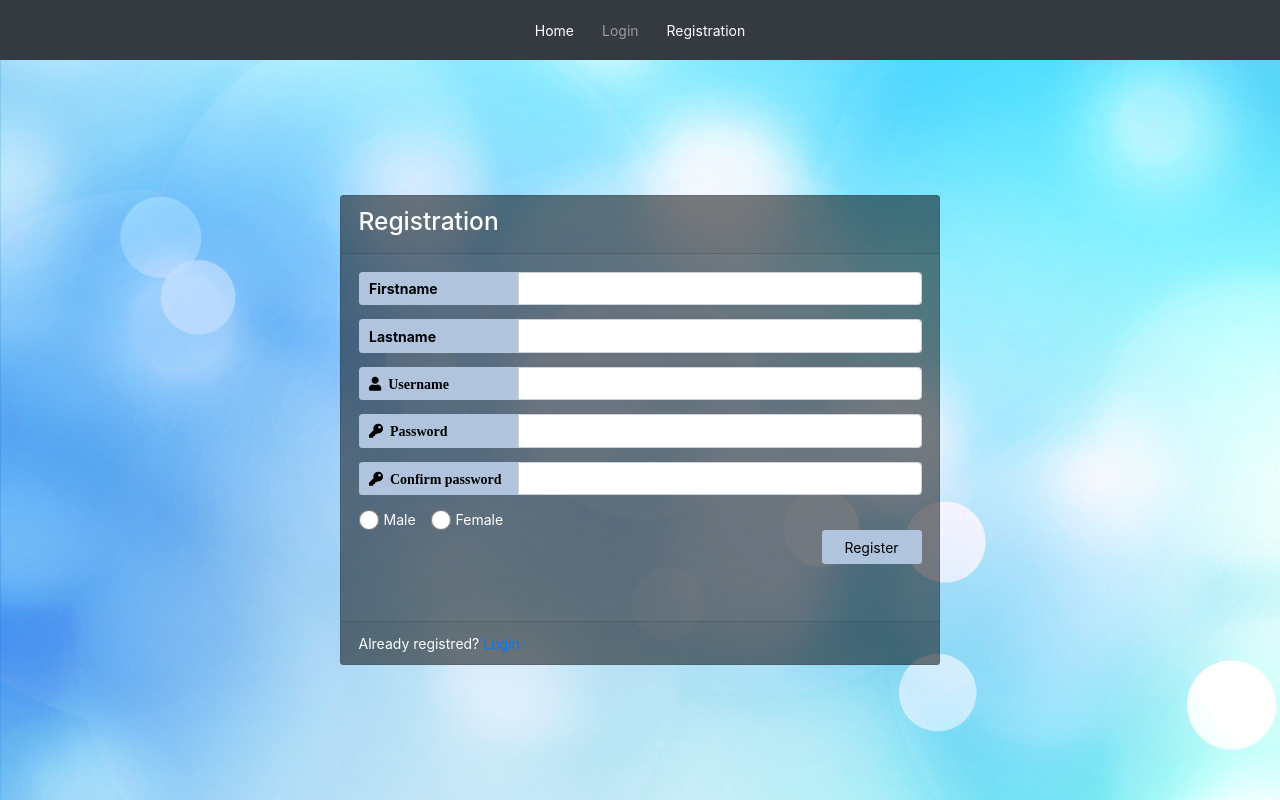
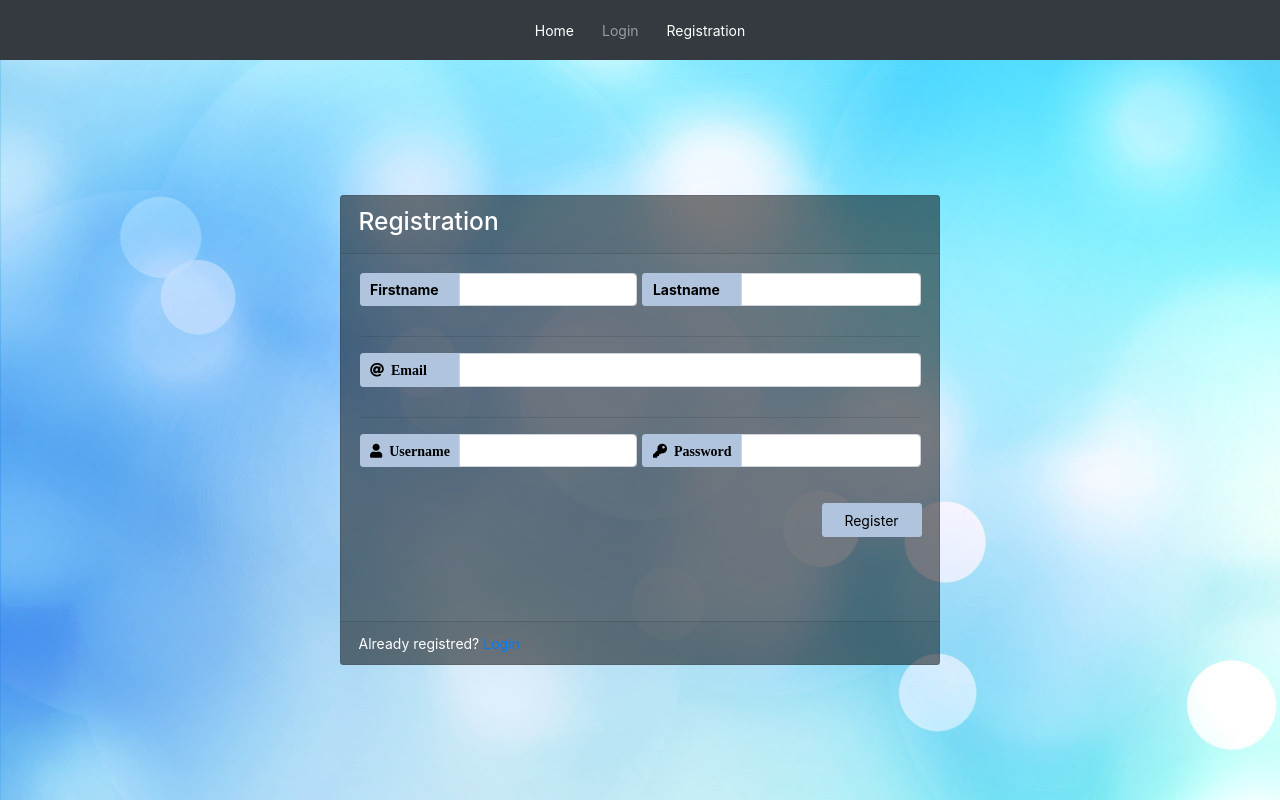
Before and after one commit to janvdhorst/webtech2, an Angular app in the folder example06-presentation/src/main/angular/: page /registration in a window 1280 px wide. Built offline with nearby package versions, Linux system fonts and the light colour scheme; a web font is replaced by a local one.

Commit message:
registration form adjusted & login as default route

```diff
--- a/example06-presentation/src/main/angular/src/app/registration/registration.component.html
+++ b/example06-presentation/src/main/angular/src/app/registration/registration.component.html
@@ -5,40 +5,56 @@
 			</div>
 			<div class="card-body">
 				<form>
+					<table>
+					<tr>
+					<td>
 					<div class="input-group form-group">
 						<div class="input-group-prepend">
 							<span class="input-group-text">Firstname</span>
 						</div>
-						<input type="text" class="form-control">
+						<input type="text" class="form-control">&nbsp;
 					</div>
+					</td>
+					<td>
 					<div class="input-group form-group">
 						<div class="input-group-prepend">
 							<span class="input-group-text">Lastname</span>
 						</div>
 						<input type="text" class="form-control">
 					</div>
+					</td>
+					</tr>
+					<td colspan="2"><hr></td>
+					<tr>
+					<td colspan="2">
+					<div class="input-group form-group">
+						<div class="input-group-prepend">
+							<span class="input-group-text"><i class="fas fa-at">&nbsp; Email</i></span>
+						</div>
+						<input type="text" class="form-control">
+					</div>
+					</td>
+					</tr>
+					<td colspan="2"><hr></td>
+					<tr>
+					<td>
 					<div class="input-group form-group">
 						<div class="input-group-prepend">
 							<span class="input-group-text"><i class="fas fa-user">&nbsp; Username</i></span>
 						</div>
-						<input type="text" class="form-control">
+						<input type="text" class="form-control">&nbsp;
 					</div>
+					</td>
+					<td>
 					<div class="input-group form-group">
 						<div class="input-group-prepend">
 							<span class="input-group-text"><i class="fas fa-key">&nbsp; Password</i></span>
 						</div>
 						<input type="password" class="form-control">
 					</div>
-					<div class="input-group form-group">
-						<div class="input-group-prepend">
-							<span class="input-group-text"><i class="fas fa-key">&nbsp; Confirm password</i></span>
-						</div>
-						<input type="password" class="form-control">
-					</div>
-					<div class="row align-items-center remember">
-						<input type="radio" name="gender" value="male"> Male
-						<input type="radio" name="gender" value="female"> Female
-					</div>
+					</tr>
+					&nbsp;
+					</table>
 					<div class="form-group">
 						<input type="submit" value="Register" class="btn float-right login_btn">
 					</div>
--- a/example06-presentation/src/main/angular/src/app/registration/registration.component.sass
+++ b/example06-presentation/src/main/angular/src/app/registration/registration.component.sass
@@ -32,7 +32,7 @@
   top: -45px
 
 .input-group-prepend span
-  width: 160px
+  width: 100px
   background-color: lightsteelblue
   color: black
   font-weight: bold
```
